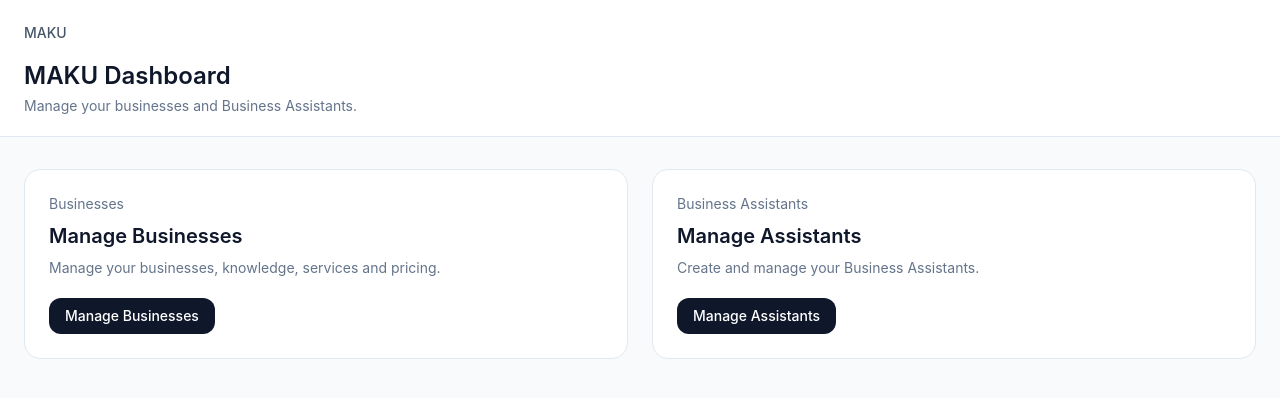
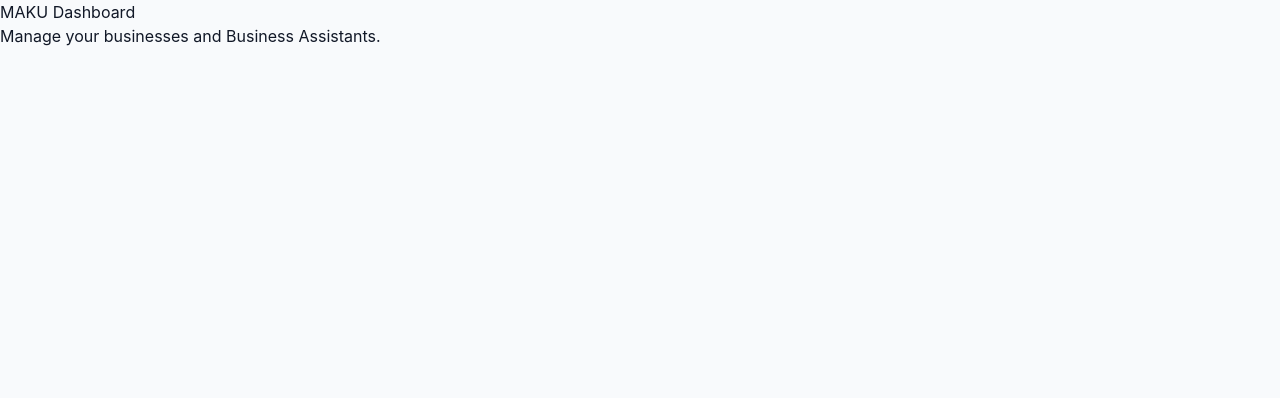
Before and after one commit to NBelleBee/maku-platform, a Next.js app: page /dashboard in a window 1280 px wide. Shown: the top 398 px of the page. Built offline with nearby package versions, Linux system fonts and the light colour scheme.

Commit message:
Reset dashboard page

```diff
--- a/app/dashboard/page.tsx
+++ b/app/dashboard/page.tsx
@@ -1,72 +1,8 @@
-import Link from 'next/link'
-
 export default function DashboardPage() {
   return (
-    <main className="min-h-screen bg-slate-50">
-      <header className="border-b border-slate-200 bg-white">
-        <div className="mx-auto max-w-7xl px-6 py-5">
-          <Link
-            href="/dashboard"
-            className="text-sm font-medium text-slate-600"
-          >
-            MAKU
-          </Link>
-
-          <h1 className="mt-4 text-2xl font-semibold text-slate-900">
-            MAKU Dashboard
-          </h1>
-
-          <p className="mt-1 text-sm text-slate-500">
-            Manage your businesses and Business Assistants.
-          </p>
-        </div>
-      </header>
-
-      <section className="mx-auto max-w-7xl px-6 py-8">
-        <div className="grid gap-6 md:grid-cols-2">
-          <div className="rounded-2xl border border-slate-200 bg-white p-6">
-            <p className="text-sm text-slate-500">
-              Businesses
-            </p>
-
-            <h2 className="mt-2 text-xl font-semibold text-slate-900">
-              Manage Businesses
-            </h2>
-
-            <p className="mt-2 text-sm text-slate-500">
-              Manage your businesses, knowledge, services and pricing.
-            </p>
-
-            <Link
-              href="/dashboard/businesses"
-              className="mt-5 inline-flex rounded-xl bg-slate-900 px-4 py-2 text-sm font-medium text-white"
-            >
-              Manage Businesses
-            </Link>
-          </div>
-
-          <div className="rounded-2xl border border-slate-200 bg-white p-6">
-            <p className="text-sm text-slate-500">
-              Business Assistants
-            </p>
-
-            <h2 className="mt-2 text-xl font-semibold text-slate-900">
-              Manage Assistants
-            </h2>
-
-            <p className="mt-2 text-sm text-slate-500">
-              Create and manage your Business Assistants.
-            </p>
-
-            <Link
-              href="/dashboard/assistants"
-              className="mt-5 inline-flex rounded-xl bg-slate-900 px-4 py-2 text-sm font-medium text-white"
-            >
-              Manage Assistants
-            </Link>
-          </div>
-        </div>
-      </section>
+    <main>
+      <h1>MAKU Dashboard</h1>
+      <p>Manage your businesses and Business Assistants.</p>
     </main>
   )
 }
```
